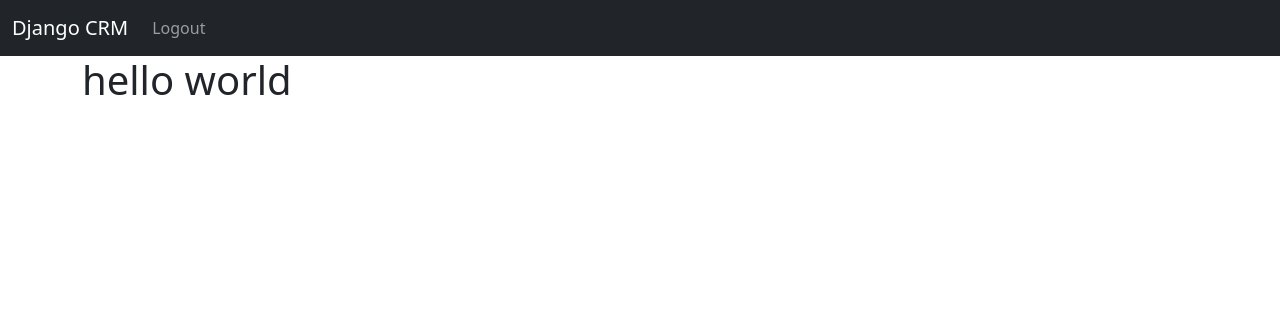
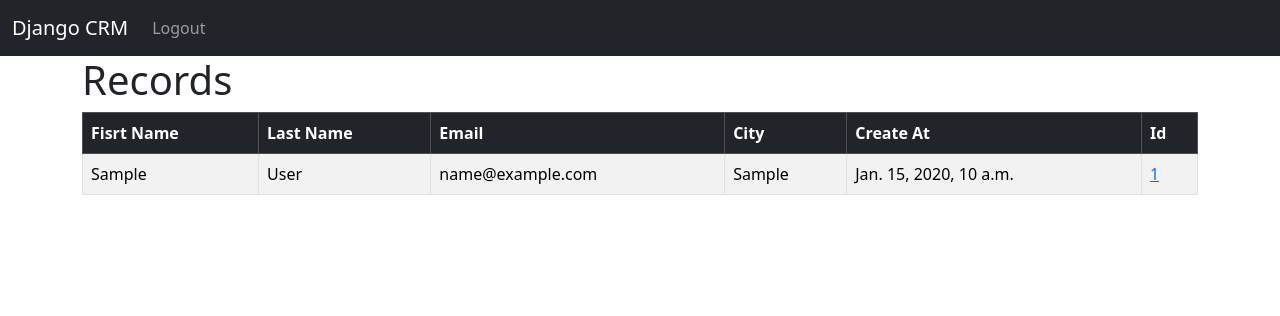
Before and after one commit to AMGHNOUSS/dcrm, a Django app: page / in a window 1280 px wide. Shown: the top 316 px of the page. Run offline with Django 4.2, Linux system fonts and the light colour scheme; a user stored in the database is signed in; tables that the repository leaves empty hold one stand-in row (values such as "Sample post").

Commit message:
Individual Record

```diff
--- a/website/templates/home.html
+++ b/website/templates/home.html
@@ -3,7 +3,33 @@
 {% block content %}
 
 {% if user.is_authenticated %}
-<h1>hello world</h1>
+  <h1>Records</h1>
+  {% if records  %}
+      <table class="table table-striped table-bordered">
+        <thead class="table-dark">
+          <tr>
+            <th scope="col">Fisrt Name</th>
+            <th scope="col">Last Name</th>
+            <th scope="col">Email</th>
+            <th scope="col">City</th>
+            <th scope="col">Create At</th>
+            <th scope="col">Id</th>
+          </tr>
+        </thead>
+        <tbody class="border-top-color">
+          {% for record in records %}
+            <tr>
+              <td>{{ record.first_name }}</td>
+              <td>{{ record.last_name }}</td>
+              <td>{{ record.email }}</td>
+              <td>{{ record.city }}</td>
+              <td>{{ record.create_at }}</td>
+              <td><a href="{% url 'record' record.id %}">{{ record.id }}</a></td>
+            </tr>
+          {% endfor %}
+        </tbody>
+      </table>
+  {% endif %}
 {% else %}
 
 <div class="col-md-6 offset-md-3">
--- a/website/urls.py
+++ b/website/urls.py
@@ -6,4 +6,5 @@ urlpatterns = [
     path('', views.home, name="home"),
     path('logout/', views.logout_user, name="logout"),
     path('register/', views.register_user, name='register'),
+    path('record/<int:pk>', views.customer_record, name='record'),
 ]
--- a/website/views.py
+++ b/website/views.py
@@ -2,8 +2,9 @@ from django.shortcuts import render, redirect
 from django.contrib.auth import login, logout, authenticate
 from django.contrib import messages
 from .forms import SignUpForm
+from .models import Record
 def home(request):
-    dict = {}
+    records = Record.objects.all()
     if request.method == "POST":
         username = request.POST['username']
         password = request.POST['password']
@@ -16,7 +17,7 @@ def home(request):
             messages.success(request, "There are was an error Try again...!")
             return redirect('home')
     else:
-        return render(request, 'home.html', dict)
+        return render(request, 'home.html', {'records': records})
 
 def logout_user(request):
     logout(request)
@@ -39,3 +40,11 @@ def register_user(request):
         form = SignUpForm()
         return render(request, 'register.html', {'form':form})
     return render(request, 'register.html', {'form':form})
+
+def customer_record(request, pk):
+    if request.user.is_authenticated:
+        cus = Record.objects.get(id=pk)
+        return render(request, 'record.html', {'customer_record':cus})
+    else:
+        messages.success("You must Logged In!")
+        return redirect('home')
```
Also changed, not shown: website/templates/record.html (added, +16 -0 lines).
